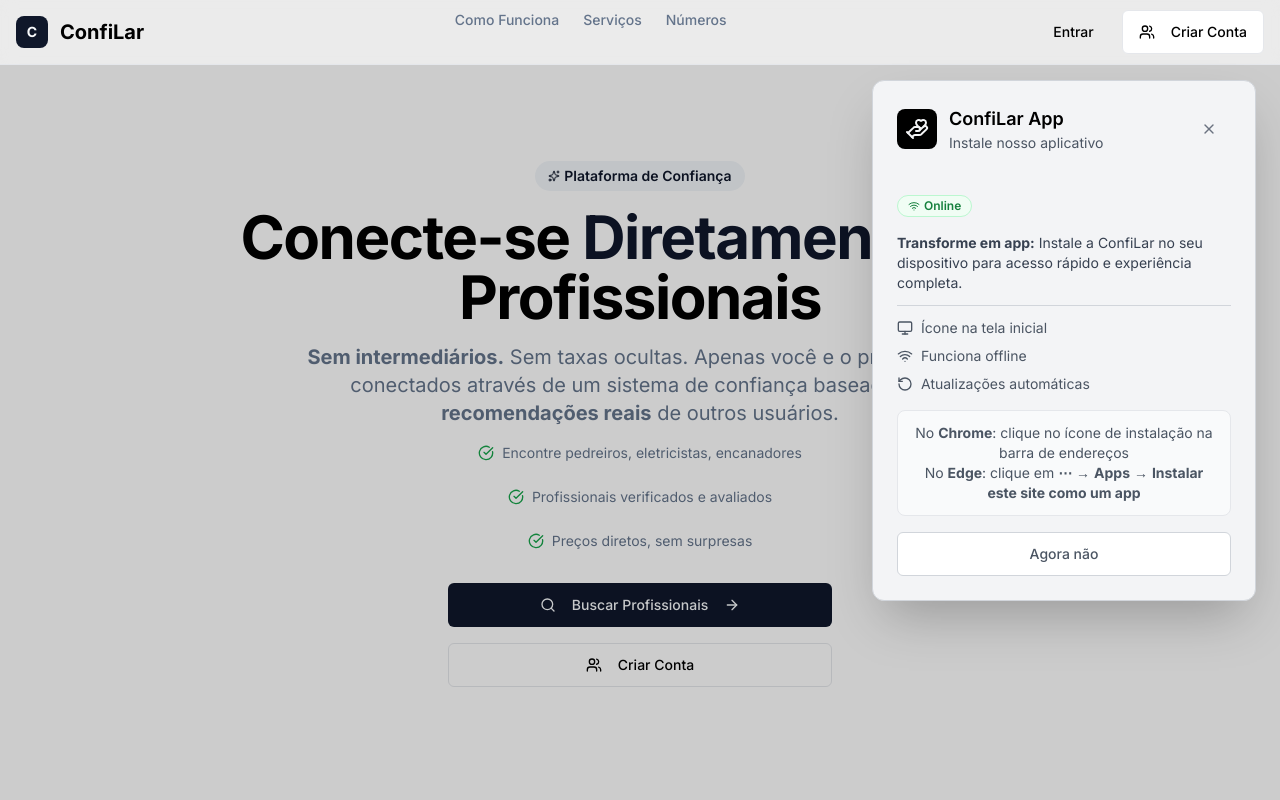
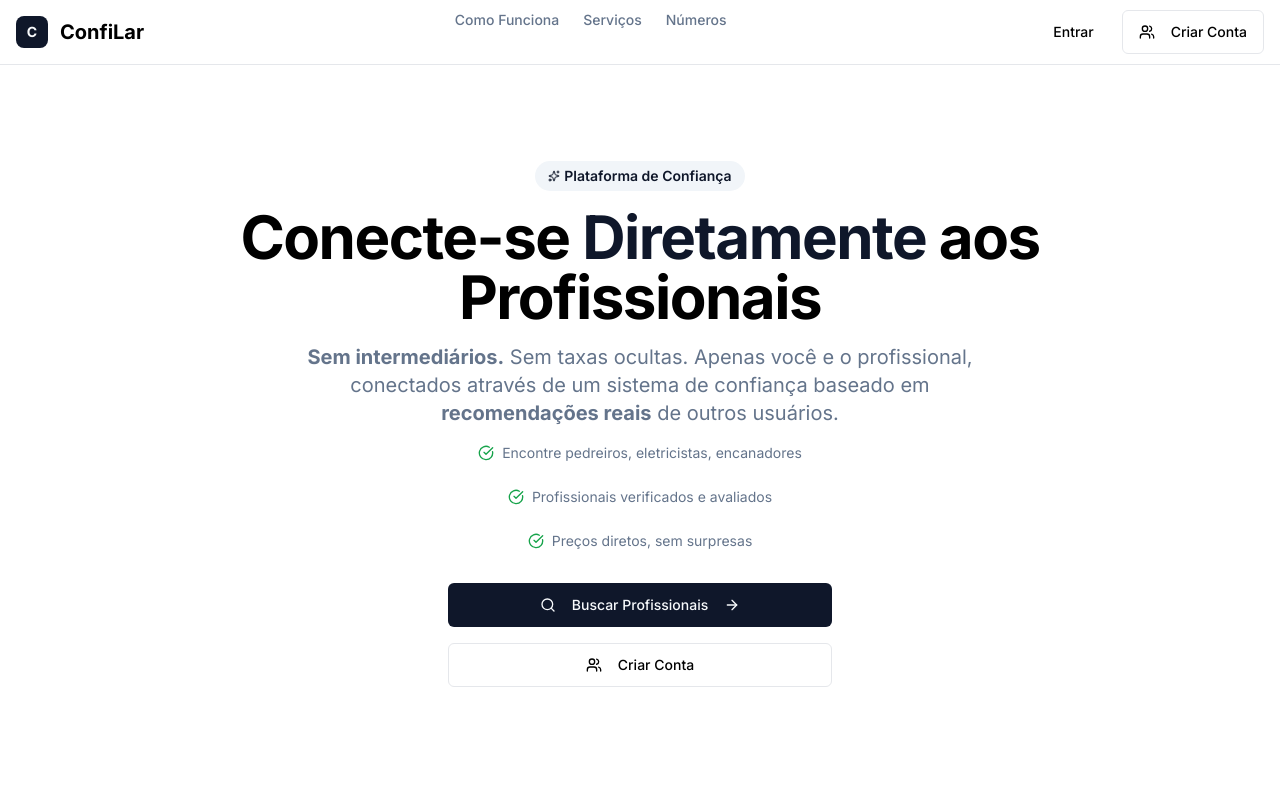
Before and after one commit to fabianoschmits/ConfiLar, a Next.js app: page / in a window 1280 px wide. Shown: the top 800 px of the page. Built offline with nearby package versions, Linux system fonts and the light colour scheme.

Commit message:
Remover completamente código PWA e Service Worker

```diff
--- a/src/app/layout.tsx
+++ b/src/app/layout.tsx
@@ -5,7 +5,6 @@ import { AuthProvider } from "@/contexts/AuthContext"
 import { NotificationProvider } from "@/components/notifications/NotificationProvider"
 import { Toaster } from "sonner"
 import { ErrorBoundary } from "@/components/ErrorBoundary"
-import { PWAInitializer } from "@/components/pwa/PWAInitializer"
 
 // 🧹 LIMPEZA AUTOMÁTICA DO SERVICE WORKER ANTIGO
 // Desregistra todos os Service Workers antigos quando o usuário acessa o site
@@ -23,12 +22,6 @@ const inter = Inter({ subsets: ["latin"] })
 export const metadata: Metadata = {
   title: "ConfiLar - Marketplace de Serviços",
   description: "Encontre os melhores profissionais para seus serviços ou ofereça seus serviços profissionais",
-  manifest: "/manifest.json",
-  appleWebApp: {
-    capable: true,
-    statusBarStyle: "default",
-    title: "ConfiLar"
-  },
   formatDetection: {
     telephone: false,
     email: false,
@@ -45,10 +38,6 @@ export default function RootLayout({
     <html lang="pt-BR">
       <head>
         <link rel="apple-touch-icon" href="/icon-192x192.png" />
-        <meta name="mobile-web-app-capable" content="yes" />
-        <meta name="apple-mobile-web-app-capable" content="yes" />
-        <meta name="apple-mobile-web-app-status-bar-style" content="default" />
-        <meta name="apple-mobile-web-app-title" content="ConfiLar" />
         <meta name="msapplication-TileImage" content="/icon-192x192.png" />
         <meta name="msapplication-TileColor" content="#9CA3AF" />
       </head>
@@ -56,7 +45,6 @@ export default function RootLayout({
         <ErrorBoundary>
           <NotificationProvider>
             <AuthProvider>
-              <PWAInitializer />
               {children}
               <Toaster position="top-right" richColors />
             </AuthProvider>
--- a/src/app/page.tsx
+++ b/src/app/page.tsx
@@ -8,8 +8,6 @@ import { Card, CardContent, CardDescription, CardHeader, CardTitle } from '@/com
 import { Badge } from '@/components/ui/badge'
 import { Separator } from '@/components/ui/separator'
 import { MobileNavigation } from '@/components/layout/MobileNavigation'
-import { PWABalloon } from '@/components/pwa/PWABalloon'
-import { PWAStatus } from '@/components/pwa/PWAStatus'
 import {
   Search,
   Users,
@@ -156,7 +154,6 @@ function HomeContent() {
           </nav>
 
           <div className="hidden md:flex items-center space-x-3">
-            <PWAStatus />
             <Button variant="ghost" onClick={() => router.push('/auth')}>
               Entrar
             </Button>
@@ -567,9 +564,6 @@ function HomeContent() {
           </div>
         </div>
       </footer>
-
-      {/* PWA Balloon */}
-      <PWABalloon />
     </div>
   )
 }
```
